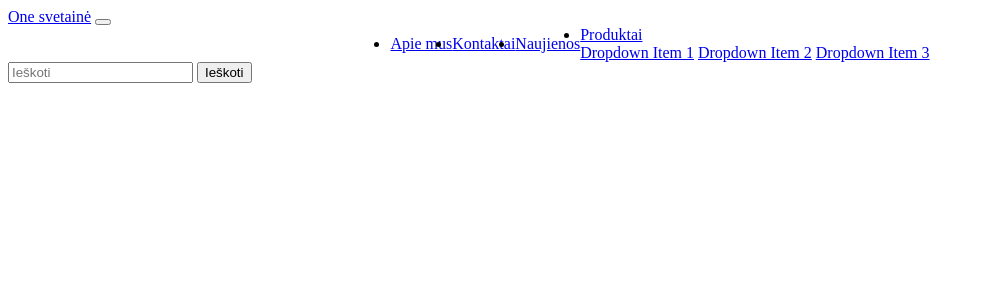
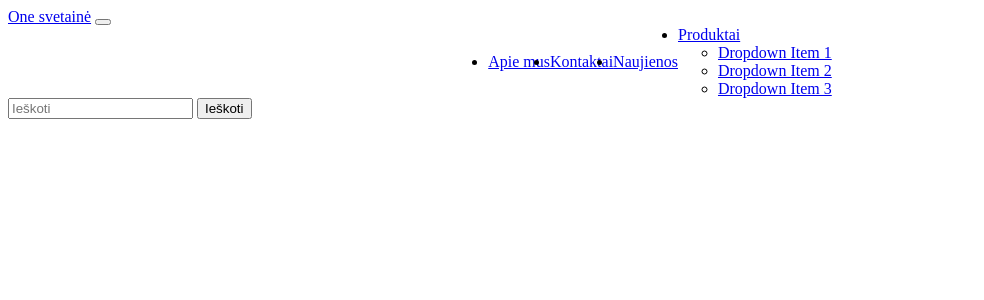
Before and after one commit to spartus123/one-2, a Flask app: template templates/nav.html in a window 1280 px wide. Shown: the top 300 px of the page, without its empty margins (0-984 px from the left). Run offline with Flask 3, Linux system fonts and the light colour scheme; the template is opened without the code that fills it, so the values that code supplies are empty.

Commit message:
Update nav.html

```diff
--- a/templates/nav.html
+++ b/templates/nav.html
@@ -28,11 +28,11 @@
         </li>
         <li class="nav-item dropdown">
           <a class="nav-link dropdown-toggle" href="/produktai" id="navbarDropdown" role="button" data-bs-toggle="dropdown" aria-haspopup="true" aria-expanded="false">Produktai</a>
-          <div class="dropdown-menu" aria-labelledby="navbarDropdown">
-            <a class="dropdown-item" href="#">Dropdown Item 1</a>
-            <a class="dropdown-item" href="#">Dropdown Item 2</a>
-            <a class="dropdown-item" href="#">Dropdown Item 3</a>
-          </div>
+          <ul class="dropdown-menu" aria-labelledby="navbarDropdown">
+            <li><a class="dropdown-item" href="#">Dropdown Item 1</a></li>
+            <li><a class="dropdown-item" href="#">Dropdown Item 2</a></li>
+            <li><a class="dropdown-item" href="#">Dropdown Item 3</a></li>
+          </ul>
         </li>
       </ul>
       <form class="d-flex" role="search">
@@ -49,14 +49,12 @@
   var dropdownToggleList = [].slice.call(document.querySelectorAll('.dropdown-toggle'));
   dropdownToggleList.forEach(function(dropdownToggle) {
     var dropdownMenu = dropdownToggle.nextElementSibling;
-    dropdownToggle.addEventListener('mouseenter', function() {
-      dropdownMenu.classList.add('show');
-    });
-    dropdownToggle.addEventListener('mouseleave', function() {
-      dropdownMenu.classList.remove('show');
-    });
-    dropdownMenu.addEventListener('mouseleave', function() {
-      dropdownMenu.classList.remove('show');
+    dropdownToggle.addEventListener('click', function() {
+      if (dropdownMenu.style.display === 'none') {
+        dropdownMenu.style.display = 'block';
+      } else {
+        dropdownMenu.style.display = 'none';
+      }
     });
   });
 })();
```
